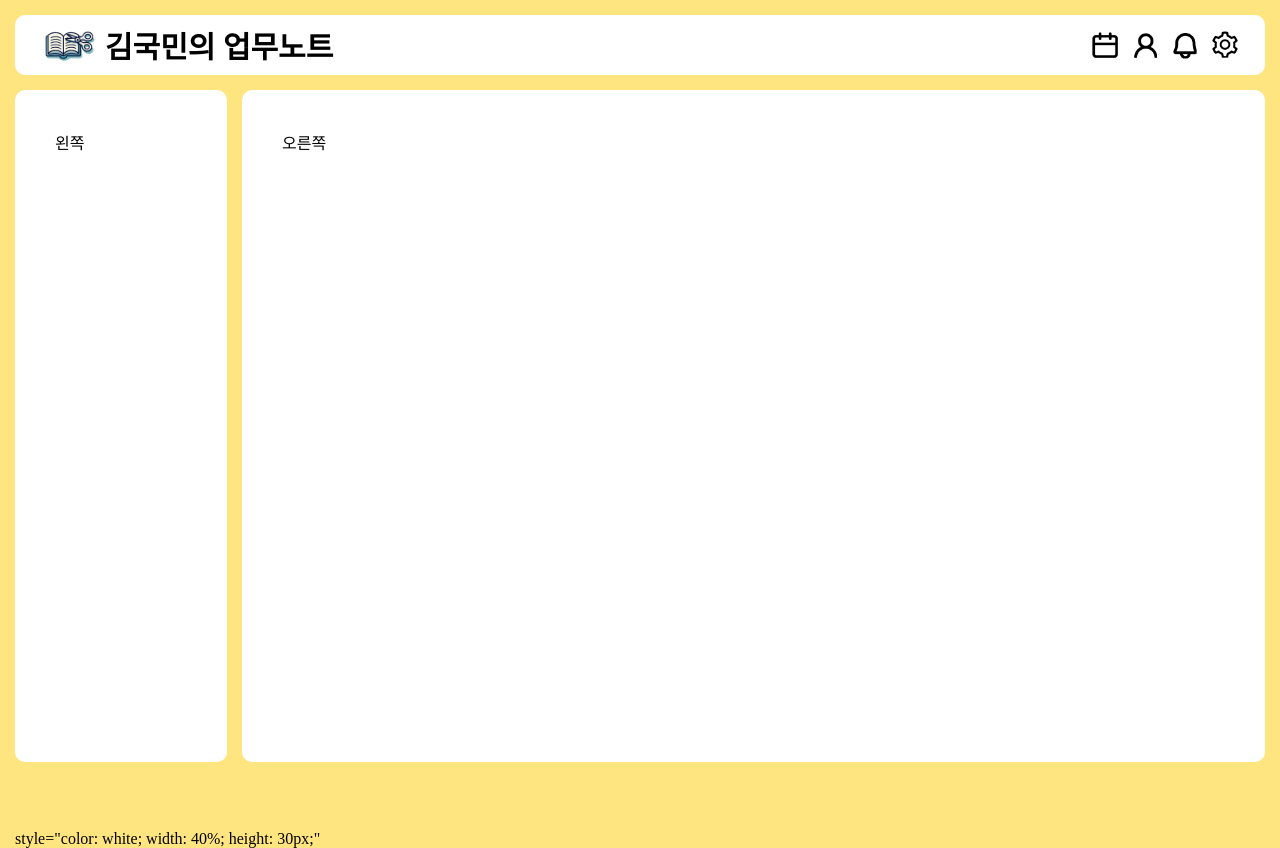
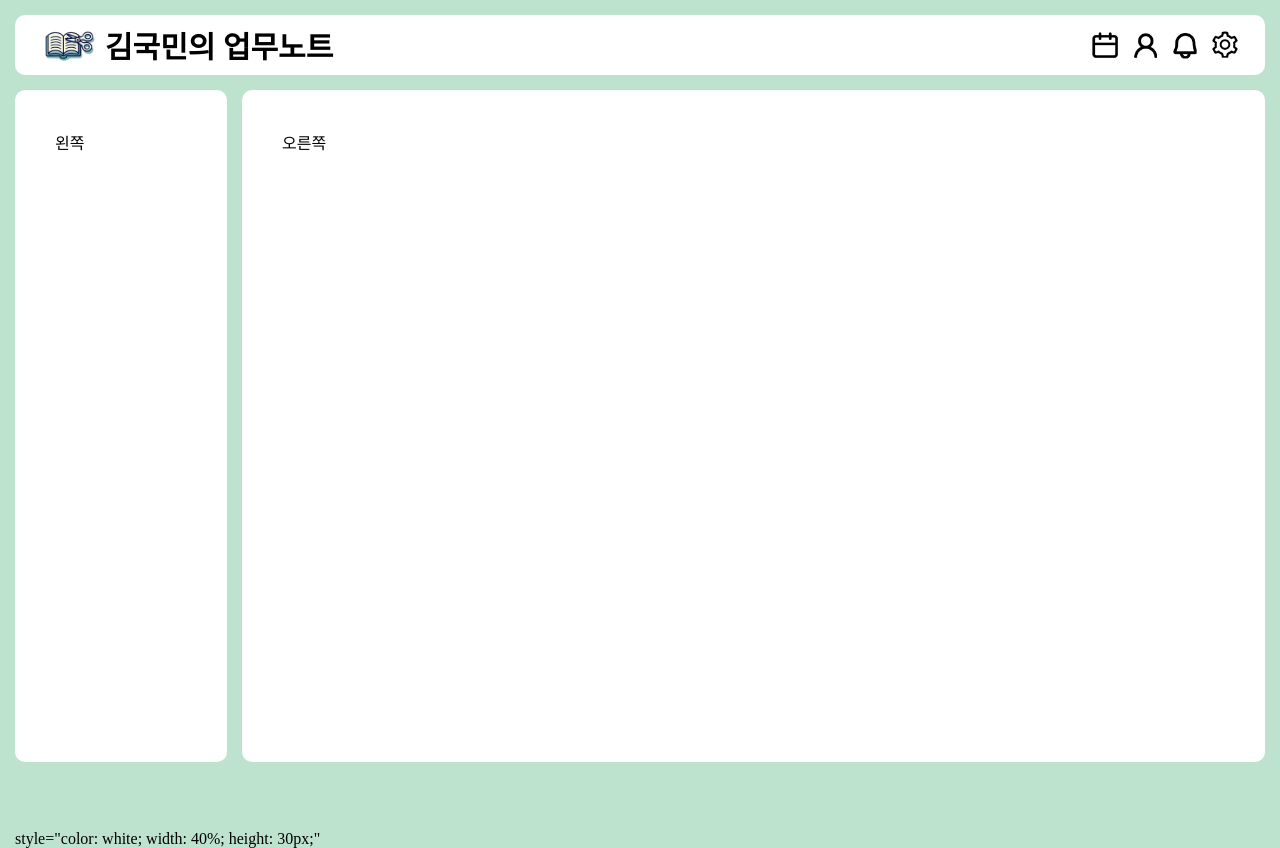
Before and after one commit to WogusKim/keywar, a Java web app: page / in a window 1280 px wide. Run offline with Spring Boot 4, a stand-in JSP engine, Linux system fonts and the light colour scheme; the project's own start-up code is not run, and a stand-in starts its controllers and pages.

Commit message:
body 색 수정

```diff
--- a/Keyboard/src/main/webapp/resources/css/main.css
+++ b/Keyboard/src/main/webapp/resources/css/main.css
@@ -3,7 +3,7 @@ html {
     margin: 0;
 }
 body{
-    background-color: #FFE580;
+    background-color: #BDE2CE;
     font-family: 'KB금융 본문체 Light';
     padding: 15px;
     height: calc(100% - 60px);
```
